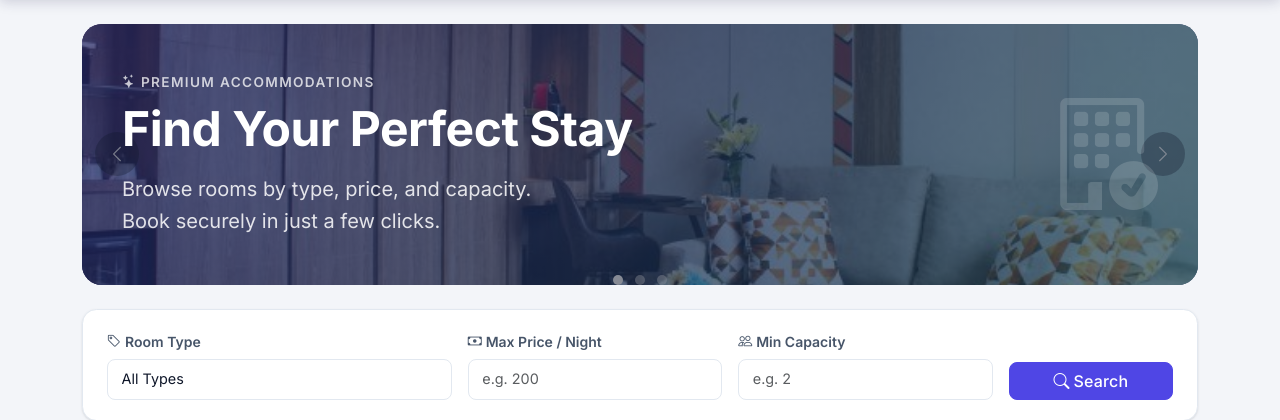
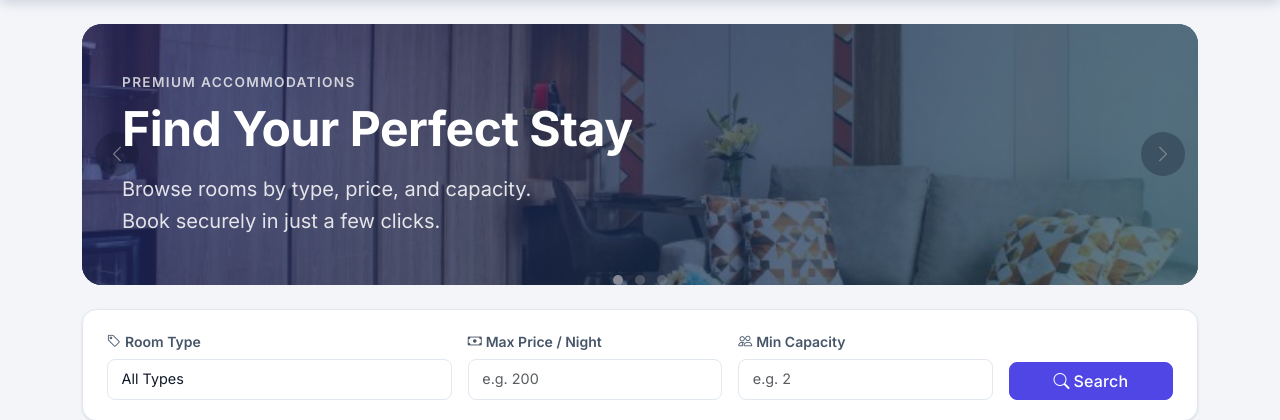
Before and after one commit to AldrianLoberiano/hotel_reservation, a Django app: page /rooms/ in a window 1280 px wide. Shown: the part 65-485 px from the top of the page. Run offline with Django 5.2, Linux system fonts and the light colour scheme; data that the repository does not hold is empty.

Commit message:
Update room_list.html

```diff
--- a/reservations/templates/reservations/room_list.html
+++ b/reservations/templates/reservations/room_list.html
@@ -33,12 +33,9 @@
     <div class="hero-overlay"></div>
     <div class="row align-items-center position-relative">
         <div class="col-lg-7">
-            <p class="text-white mb-2" style="font-size:.85rem;opacity:.75;text-transform:uppercase;letter-spacing:.1em;font-weight:600;"><i class="bi bi-stars me-1"></i>Premium Accommodations</p>
+            <p class="text-white mb-2" style="font-size:.85rem;opacity:.75;text-transform:uppercase;letter-spacing:.1em;font-weight:600;">Premium Accommodations</p>
             <h1 class="display-5 fw-bold mb-3">Find Your Perfect Stay</h1>
             <p class="lead mb-0">Browse rooms by type, price, and capacity.<br>Book securely in just a few clicks.</p>
-        </div>
-        <div class="col-lg-5 d-none d-lg-flex justify-content-end">
-            <div style="font-size:7rem;opacity:.15;line-height:1;"><i class="bi bi-building-check"></i></div>
         </div>
     </div>
 </section>
```
